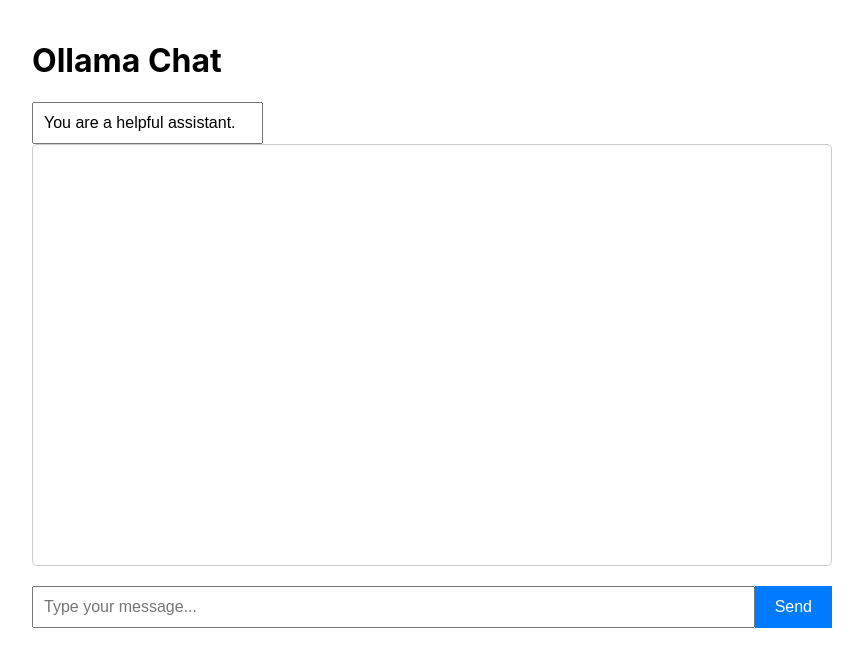
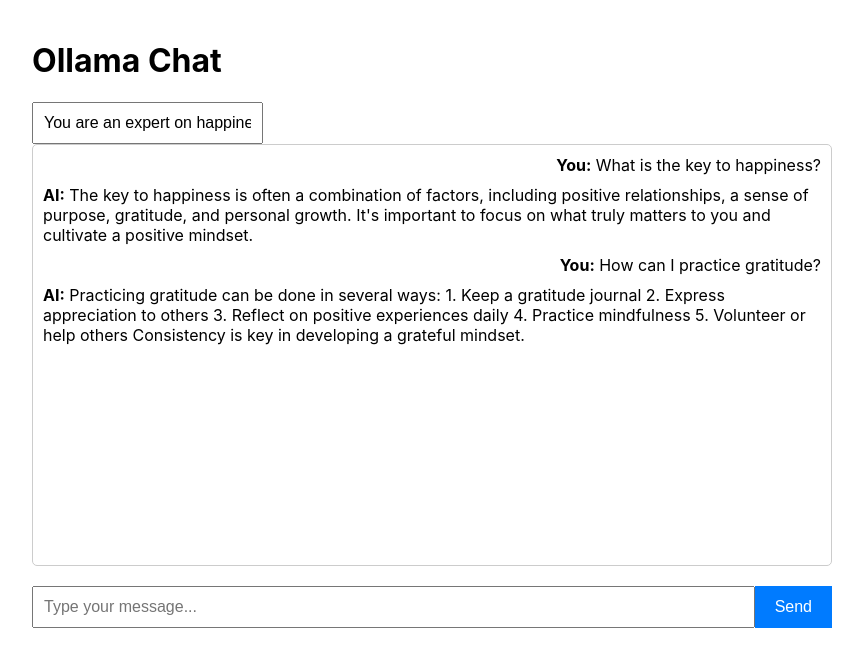
Before and after one commit to andregranberg/resumeAI, a React (Create React App) app: page / in a window 1280 px wide. Shown: the top 666 px of the page, without its empty margins (208-1071 px from the left). Built offline with nearby package versions, Linux system fonts and the light colour scheme; what ollama would draw is missing.

Commit message:
have a pre-loaded conversation

```diff
--- a/src/App.js
+++ b/src/App.js
@@ -4,11 +4,20 @@
 
 const ollama = new Ollama({ host: 'http://127.0.0.1:11434' });
 
+// Pre-loaded conversation
+const preloadedMessages = [
+  { role: 'user', content: 'What is the key to happiness?' },
+  { role: 'assistant', content: 'The key to happiness is often a combination of factors, including positive relationships, a sense of purpose, gratitude, and personal growth. It\'s important to focus on what truly matters to you and cultivate a positive mindset.' },
+  { role: 'user', content: 'How can I practice gratitude?' },
+  { role: 'assistant', content: 'Practicing gratitude can be done in several ways:\n1. Keep a gratitude journal\n2. Express appreciation to others\n3. Reflect on positive experiences daily\n4. Practice mindfulness\n5. Volunteer or help others\nConsistency is key in developing a grateful mindset.' }
+];
+
+// If you do not want to pre-load a conversation, then simply have empty square brackets like this: useState([])
 function App() {
-  const [messages, setMessages] = useState([]);
+  const [messages, setMessages] = useState(preloadedMessages);
   const [input, setInput] = useState('');
   const [isLoading, setIsLoading] = useState(false);
-  const [systemPrompt, setSystemPrompt] = useState("You are a helpful assistant.");
+  const [systemPrompt, setSystemPrompt] = useState("You are an expert on happiness.");
   const inputRef = useRef(null);
 
   useEffect(() => {
```
